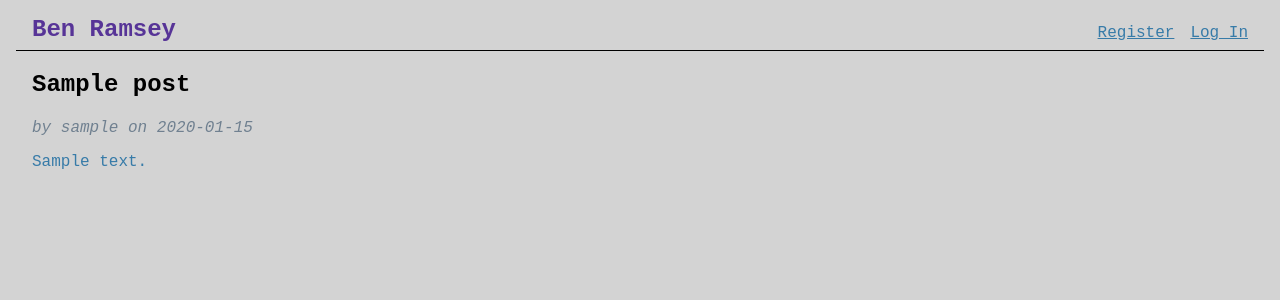
After one commit to rhymemime/blog, a Flask app: template flaskr/templates/blog/blogpost.html in a window 1280 px wide. The commit adds this page. Shown: the top 300 px of the page. Run offline with Flask 2, Linux system fonts and the light colour scheme; the template is opened without the code that fills it: most values are stand-ins (such as "Sample title", 1, 10 or a date in 2020).

Commit message:
basic clicking through to blog posts functionality

```diff
--- a/flaskr/blog.py
+++ b/flaskr/blog.py
@@ -94,3 +94,8 @@ def delete(id):
     db.execute('DELETE FROM post WHERE id = ?', (id,))
     db.commit()
     return redirect(url_for('blog.blog'))
+
+@bp.route('/blog/<int:id>/blogpost', methods=('GET',))
+def blogpost(id):
+    post = get_post(id)
+    return render_template('blog/blogpost.html', post=post)
--- a/flaskr/static/style.css
+++ b/flaskr/static/style.css
@@ -36,6 +36,10 @@ h2{
     color: #573497; font-size: 5em; font-weight: bold;
 }
 
+#intro h2 {
+    color: black; font-size: 1em; margin-top: 0;
+}
+
 a { color: #377ba8; }
 p { color: #377ba8; }
 
--- a/flaskr/templates/blog/blog.html
+++ b/flaskr/templates/blog/blog.html
@@ -12,14 +12,14 @@
         <article class="post">
             <header>
                 <div>
-                    <h3>{{ post['title'] }}</h2>
+                    <a href="{{ url_for('blog.blogpost', id=post['id']) }}"><h3>{{ post['title'] }}</h3></a>
                     <div class="about">by {{ post['username'] }} on {{ post['created'].strftime('%Y-%m-%d') }}</div>
                 </div>
                 {% if g.user['id'] == post['author_id'] %}
                     <a class="action" href="{{ url_for('blog.update', id=post['id']) }}">Edit</a>
                 {% endif %}
             </header>
-            <p class="body">{{ post['body'] }}</p>
+            <p class="body">{{ post['body'] | truncate(150) }}</p>
         </article>
         {% if not loop.last %}
             <hr>
--- /dev/null
+++ b/flaskr/templates/blog/blogpost.html
@@ -0,0 +1,12 @@
+{% extends 'base.html' %}
+
+{% block header %}
+    <h2>{% block title %}{{ post['title'] }}{% endblock %}</h2>
+{% endblock %}
+
+{% block content %}
+    <article class="post">
+        <div class="about">by {{ post['username'] }} on {{ post['created'].strftime('%Y-%m-%d') }}</div>
+        <p class="body">{{ post['body'] }}</p>
+    </article>
+{% endblock %}
--- a/flaskr/templates/landing/index.html
+++ b/flaskr/templates/landing/index.html
@@ -5,6 +5,8 @@
 <body>
 <main id="intro">
     <h1>Ben Ramsey</h1>
+    <h2>Software Developer, Rock Climber, Game Developer </h2>
+
     <nav>
         <a href="{{ url_for('blog.blog') }}">Blog</a>&nbsp; · &nbsp;
         <a href="https://www.linkedin.com/in/benjamin-ramsey-899b76a2/">LinkedIn</a>&nbsp; · &nbsp;
```
